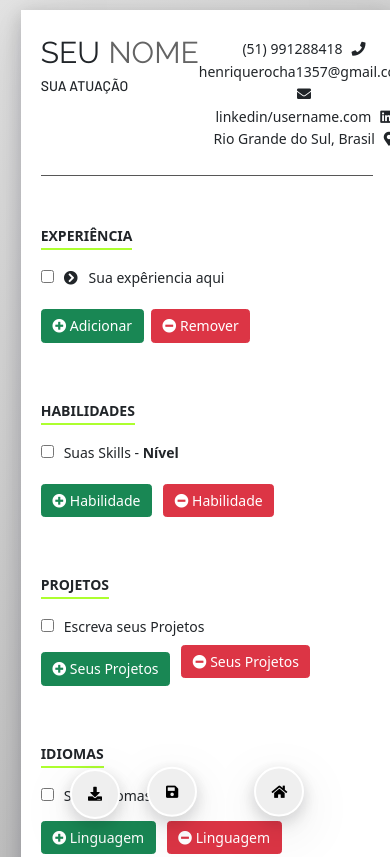
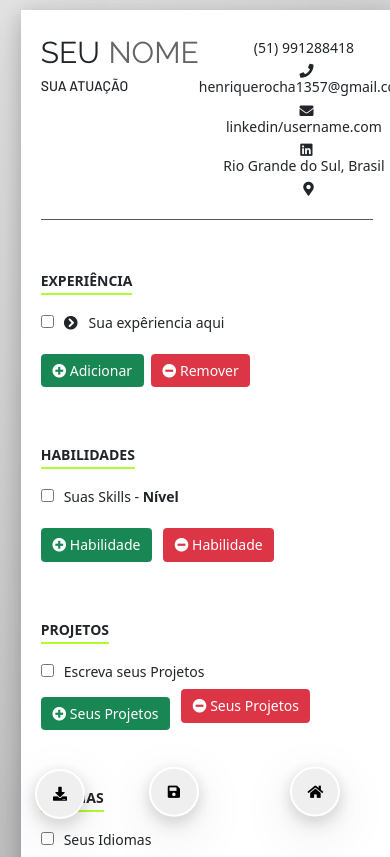
Before and after one commit to Rochadevj/ClickCV, a plain HTML site: page index.html in a window 390 px wide. Shown: the top 857 px of the page. Drawn offline with nearby package versions, Linux system fonts and the light colour scheme.

Commit message:
Update styles.css

```diff
--- a/styles.css
+++ b/styles.css
@@ -241,10 +241,10 @@ button {
         left: 50%;
         transform: translateX(-50%);
         display: flex;
-        justify-content: space-around;
+        justify-content: space-between;
         align-items: center;
         width: 90%;
-        max-width: 300px;
+        max-width: 320px;
     }
 
     .navbtn {
@@ -263,8 +263,27 @@ button {
         align-items: center;
     }
 
+    .navbtn:nth-child(2) {
+        margin: 0 20px;
+    }
+
     .navbtn:hover {
         height: 55px;
         width: 55px;
     }
+
+    .content {
+        display: block;
+        word-wrap: break-word;
+        overflow-wrap: break-word;
+        max-width: 100%;
+        text-align: center;
+        font-size: 14px;
+    }
+
+    .symbol {
+        display: inline-block;
+        vertical-align: middle;
+        margin-left: 5px;
+    }
 }
```
